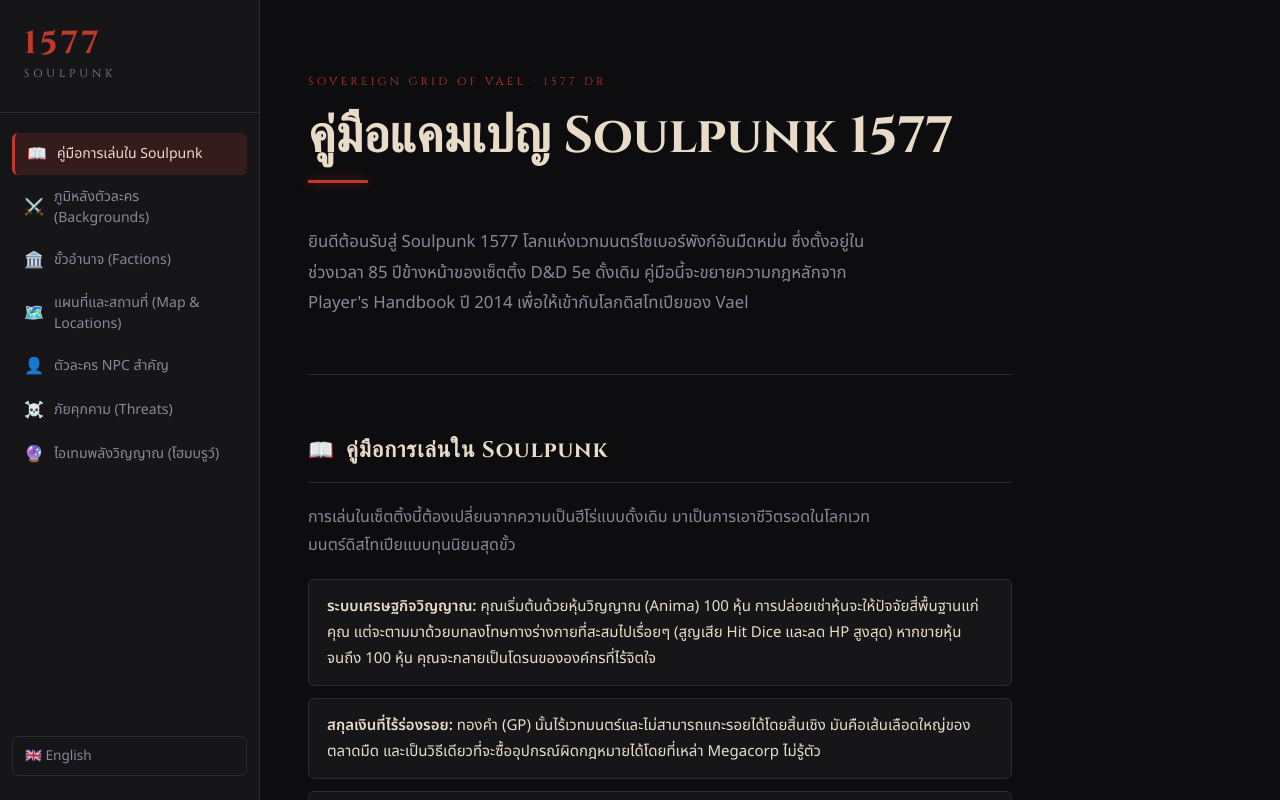
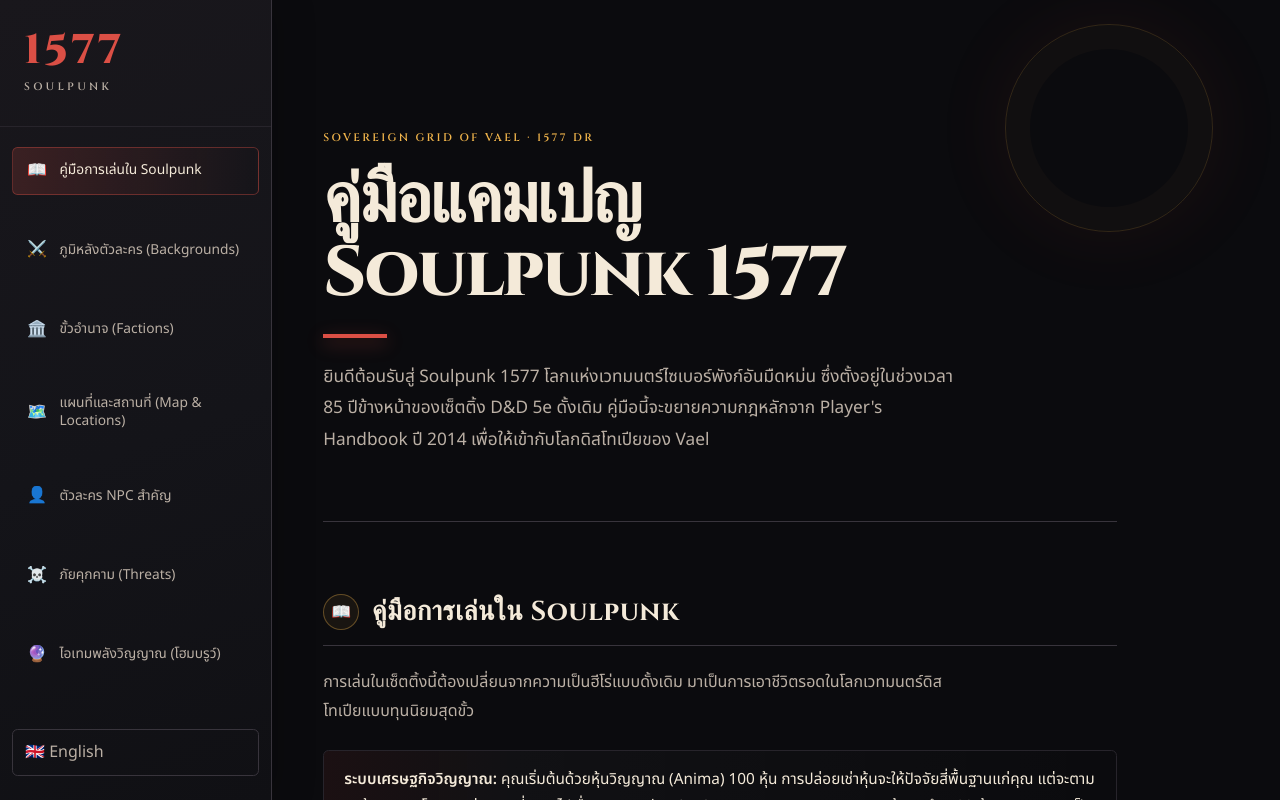
Before and after one commit to peerapongsm/soulpunk-playbook, a React (Vite) app: page / in a window 1280 px wide. Shown: the top 800 px of the page. Built offline with nearby package versions, Linux system fonts and the light colour scheme.

Commit message:
Polish Soulpunk guide UX

```diff
--- a/src/App.css
+++ b/src/App.css
@@ -1,377 +1,96 @@
-@import url('https://fonts.googleapis.com/css2?family=Cinzel:wght@400;700&family=Noto+Sans+Thai:wght@400;600&family=Noto+Sans:wght@400;600&display=swap');
+@import url('https://fonts.googleapis.com/css2?family=Cinzel:wght@400;600;700;800&family=Noto+Sans+Thai:wght@400;500;600&family=Noto+Sans:wght@400;500;600&display=swap');
 
-/* ─── Tokens ──────────────────────────────────────────── */
 :root {
-  --bg:        #0d0d0f;
-  --surface:   #161619;
-  --border:    #2a2a30;
-  --crimson:   #c0392b;
-  --amber:     #e8a020;
-  --parchment: #e8dcc8;
-  --muted:     #888898;
-  --sidebar-w: 260px;
+  --bg: #0b0b0e;
+  --surface: #141419;
+  --surface-raised: #1b1a20;
+  --border: #38343c;
+  --border-soft: #27242b;
+  --crimson: #db4f45;
+  --crimson-deep: #7d2529;
+  --amber: #f0b44b;
+  --parchment: #f4ead9;
+  --ink-muted: #bbb0a5;
+  --sidebar-w: 17rem;
   --font-display: 'Cinzel', serif;
-  --font-body:    'Noto Sans Thai', 'Noto Sans', sans-serif;
+  --font-body: 'Noto Sans Thai', 'Noto Sans', sans-serif;
+  --shadow-deep: 0 20px 44px rgb(0 0 0 / 0.25);
 }
 
-/* ─── Reset ───────────────────────────────────────────── */
-*, *::before, *::after { box-sizing: border-box; margin: 0; padding: 0; }
-html { scroll-behavior: smooth; }
+*, *::before, *::after { box-sizing: border-box; }
+html { scroll-behavior: smooth; overflow-x: clip; }
+body { margin: 0; min-width: 20rem; overflow-x: clip; background: var(--bg); color: var(--parchment); font-family: var(--font-body); font-size: 1rem; line-height: 1.8; }
+button { font: inherit; }
+button, a { -webkit-tap-highlight-color: transparent; }
+::selection { background: var(--crimson); color: var(--parchment); }
+::-webkit-scrollbar { width: 0.7rem; }
+::-webkit-scrollbar-track { background: var(--bg); }
+::-webkit-scrollbar-thumb { background: var(--border); border: 2px solid var(--bg); border-radius: 99px; }
+:focus-visible { outline: 3px solid var(--amber); outline-offset: 3px; }
 
-body {
-  background: var(--bg);
-  color: var(--parchment);
-  font-family: var(--font-body);
-  font-size: 1rem;
-  line-height: 1.75;
+.skip-link { position: fixed; top: 0.75rem; left: 0.75rem; z-index: 1000; padding: 0.5rem 0.75rem; background: var(--amber); color: var(--bg); font-weight: 700; transform: translateY(-150%); }
+.skip-link:focus { transform: translateY(0); }
+.lang-th { word-break: break-word; overflow-wrap: anywhere; }
+.layout { display: flex; min-height: 100vh; }
+.sidebar { position: fixed; inset: 0 auto 0 0; z-index: 100; display: flex; flex-direction: column; width: var(--sidebar-w); overflow-y: auto; background: linear-gradient(160deg, #19171c 0%, var(--surface) 55%, #101014 100%); border-right: 1px solid var(--border); box-shadow: 12px 0 32px rgb(0 0 0 / 0.15); padding: 2rem 0 1.5rem; }
+.sidebar-brand { padding: 0 1.5rem 1.75rem; margin-bottom: 1.25rem; border-bottom: 1px solid var(--border-soft); }
+.brand-year { display: block; color: var(--crimson); font-family: var(--font-display); font-size: 2.6rem; font-weight: 800; line-height: 0.9; letter-spacing: 0.08em; }
+.brand-name { display: block; margin-top: 0.55rem; color: var(--ink-muted); font-family: var(--font-display); font-size: 0.67rem; font-weight: 600; letter-spacing: 0.31em; }
+.nav-list { display: grid; gap: 0.25rem; flex: 1; margin: 0; padding: 0 0.75rem; list-style: none; }
+.nav-item { display: grid; grid-template-columns: 1.5rem minmax(0, 1fr); align-items: center; gap: 0.65rem; width: 100%; min-height: 2.8rem; padding: 0.55rem 0.75rem; border: 1px solid transparent; border-radius: 0.35rem; background: transparent; color: var(--ink-muted); cursor: pointer; text-align: left; transition: background-color 160ms ease-out, border-color 160ms ease-out, color 160ms ease-out, transform 160ms ease-out; }
+.nav-item:hover { border-color: var(--border); background: rgb(255 255 255 / 0.035); color: var(--parchment); transform: translateX(2px); }
+.nav-item.active { border-color: rgb(219 79 69 / 0.38); background: linear-gradient(90deg, rgb(219 79 69 / 0.18), transparent); color: var(--parchment); }
+.nav-icon { color: var(--amber); font-size: 1rem; text-align: center; }
+.nav-label { min-width: 0; font-size: 0.86rem; line-height: 1.35; }
+.lang-toggle { width: calc(100% - 1.5rem); min-height: 2.8rem; margin: 1.5rem 0.75rem 0; padding: 0.5rem 0.75rem; border: 1px solid var(--border); border-radius: 0.35rem; background: transparent; color: var(--ink-muted); cursor: pointer; text-align: left; transition: border-color 160ms ease-out, color 160ms ease-out, background-color 160ms ease-out; }
+.lang-toggle:hover { border-color: var(--amber); background: rgb(240 180 75 / 0.08); color: var(--amber); }
+
+.mobile-header, .nav-overlay { display: none; }
+.content { width: min(100% - var(--sidebar-w), 56rem); margin-left: var(--sidebar-w); padding: 0 clamp(1.5rem, 4vw, 4rem) 6rem; }
+.hero { position: relative; margin-bottom: 4.5rem; padding: clamp(4.5rem, 10vw, 8rem) 0 4rem; border-bottom: 1px solid var(--border); }
+.hero::before { position: absolute; inset: 1.5rem -6rem auto auto; width: 13rem; height: 13rem; border: 1px solid rgb(240 180 75 / 0.17); border-radius: 50%; box-shadow: inset 0 0 0 1.5rem rgb(240 180 75 / 0.025), 0 0 5rem rgb(219 79 69 / 0.08); content: ''; pointer-events: none; }
+.hero-era { position: relative; margin: 0 0 1rem; color: var(--amber); font-family: var(--font-display); font-size: 0.68rem; font-weight: 600; letter-spacing: 0.22em; }
+.hero-title { position: relative; max-width: 13ch; margin: 0; color: var(--parchment); font-family: var(--font-display); font-size: clamp(2.5rem, 5.5vw, 4.5rem); font-weight: 800; line-height: 1.04; letter-spacing: -0.025em; overflow-wrap: anywhere; }
+.hero-title::after { display: block; width: 4rem; height: 0.22rem; margin-top: 1.5rem; background: var(--crimson); box-shadow: 0 5px 18px rgb(219 79 69 / 0.45); content: ''; }
+.hero-intro { max-width: 64ch; margin: 1.5rem 0 0; color: var(--ink-muted); font-size: 1.08rem; line-height: 1.85; }
+.playbook-section { margin-bottom: 5rem; scroll-margin-top: 2rem; }
+.section-header { display: flex; align-items: center; gap: 0.8rem; margin-bottom: 1.4rem; padding-bottom: 0.9rem; border-bottom: 1px solid var(--border); }
+.section-icon { display: grid; place-items: center; flex: 0 0 2.25rem; width: 2.25rem; height: 2.25rem; border: 1px solid rgb(240 180 75 / 0.35); border-radius: 50%; background: rgb(240 180 75 / 0.06); font-size: 1rem; }
+.playbook-section h2, .subsection h3 { margin: 0; color: var(--parchment); font-family: var(--font-display); font-style: normal; }
+.playbook-section h2 { min-width: 0; font-size: clamp(1.25rem, 2.8vw, 1.7rem); line-height: 1.25; letter-spacing: 0.02em; overflow-wrap: anywhere; }
+.section-lead { max-width: 68ch; margin: 0 0 1.5rem; color: var(--ink-muted); }
+.entry-list { display: grid; gap: 0.75rem; margin: 0; padding: 0; list-style: none; }
+.entry-list li { padding: 1rem 1.1rem 1rem 1.25rem; border: 1px solid var(--border-soft); background: linear-gradient(90deg, rgb(219 79 69 / 0.08), rgb(255 255 255 / 0.025) 24%, transparent); border-radius: 0.35rem; font-size: 0.96rem; line-height: 1.75; }
+.entry-list li p { margin: 0; }
+.entry-list li strong { color: var(--parchment); font-weight: 600; }
+.entry-list li em { color: var(--amber); }
+.subsection { margin-top: 2rem; padding: 1.5rem; border: 1px solid var(--border); border-top: 2px solid var(--amber); background: var(--surface-raised); box-shadow: var(--shadow-deep); }
+.subsection h3 { margin-bottom: 0.75rem; color: var(--amber); font-size: 1.08rem; line-height: 1.4; letter-spacing: 0.03em; }
+.subsection p { max-width: 65ch; margin: 0 0 1rem; color: var(--ink-muted); }
+footer { margin-top: 6rem; padding-top: 1.5rem; border-top: 1px solid var(--border); color: var(--ink-muted); font-size: 0.78rem; letter-spacing: 0.05em; text-align: center; }
+
+@media (max-width: 48rem) {
+  .sidebar { width: min(19rem, calc(100vw - 3.5rem)); padding-top: 1.5rem; transform: translateX(-105%); transition: transform 200ms ease-out; }
+  .sidebar.open { transform: translateX(0); }
+  .mobile-header { position: fixed; inset: 0 0 auto; z-index: 200; display: grid; grid-template-columns: 2.75rem minmax(0, 1fr) 2.75rem; align-items: center; min-height: calc(4rem + env(safe-area-inset-top)); padding: env(safe-area-inset-top) 1rem 0; border-bottom: 1px solid var(--border); background: rgb(11 11 14 / 0.94); backdrop-filter: blur(14px); }
+  .hamburger, .lang-toggle-mobile { display: grid; place-items: center; width: 2.75rem; height: 2.75rem; border: 1px solid var(--border); border-radius: 0.35rem; background: transparent; color: var(--parchment); cursor: pointer; }
+  .hamburger { gap: 0.25rem; padding: 0.7rem; }
+  .hamburger span { display: block; width: 100%; height: 2px; background: currentColor; }
+  .mobile-title { min-width: 0; padding: 0 0.7rem; overflow: hidden; color: var(--parchment); font-family: var(--font-display); font-size: 0.88rem; font-weight: 700; letter-spacing: 0.08em; text-overflow: ellipsis; white-space: nowrap; text-align: center; }
+  .mobile-title em { color: var(--crimson); font-style: normal; }
+  .lang-toggle-mobile { color: var(--amber); font-size: 1rem; }
+  .nav-overlay { position: fixed; inset: 0; z-index: 99; display: block; background: rgb(0 0 0 / 0.62); backdrop-filter: blur(2px); }
+  .content { width: 100%; margin-left: 0; padding: calc(5rem + env(safe-area-inset-top)) clamp(1.25rem, 5vw, 2rem) max(4rem, env(safe-area-inset-bottom)); }
+  .hero { margin-bottom: 3.5rem; padding: 3.25rem 0 3rem; }
+  .hero::before { top: 1rem; right: -4rem; width: 9rem; height: 9rem; }
+  .hero-era { max-width: 28ch; font-size: 0.6rem; line-height: 1.6; letter-spacing: 0.16em; }
+  .hero-title { max-width: 11ch; font-size: clamp(2.2rem, 12vw, 3.4rem); }
+  .hero-intro { font-size: 1rem; }
+  .playbook-section { margin-bottom: 3.75rem; scroll-margin-top: 5.25rem; }
+  .section-header { align-items: flex-start; gap: 0.65rem; }
+  .section-icon { flex-basis: 2rem; width: 2rem; height: 2rem; }
+  .entry-list li { padding: 0.9rem 0.9rem 0.9rem 1rem; }
+  .subsection { margin-top: 1.5rem; padding: 1.15rem; }
 }
 
-/* Thai line-breaking */
-.lang-th {
-  word-break: keep-all;
-  overflow-wrap: normal;
-}
-
-/* ─── Layout ──────────────────────────────────────────── */
-.layout {
-  display: flex;
-  min-height: 100vh;
-}
-
-/* ─── Sidebar ─────────────────────────────────────────── */
-.sidebar {
-  position: fixed;
-  top: 0; left: 0; bottom: 0;
-  width: var(--sidebar-w);
-  background: var(--surface);
-  border-right: 1px solid var(--border);
-  display: flex;
-  flex-direction: column;
-  padding: 28px 0 24px;
-  z-index: 100;
-  overflow-y: auto;
-}
-
-.sidebar-brand {
-  padding: 0 24px 28px;
-  border-bottom: 1px solid var(--border);
-  margin-bottom: 20px;
-}
-
-.brand-year {
-  display: block;
-  font-family: var(--font-display);
-  font-size: 2rem;
-  font-weight: 700;
-  color: var(--crimson);
-  line-height: 1;
-  letter-spacing: 0.1em;
-}
-
-.brand-name {
-  display: block;
-  font-family: var(--font-display);
-  font-size: 0.7rem;
-  letter-spacing: 0.35em;
-  color: var(--muted);
-  margin-top: 4px;
-}
-
-.nav-list {
-  list-style: none;
-  flex: 1;
-  padding: 0 12px;
-}
-
-.nav-item {
-  display: flex;
-  align-items: center;
-  gap: 10px;
-  width: 100%;
-  padding: 9px 12px;
-  border-radius: 6px;
-  border: none;
-  background: transparent;
-  color: var(--muted);
-  font-family: var(--font-body);
-  font-size: 0.88rem;
-  text-align: left;
-  cursor: pointer;
-  transition: background 0.15s, color 0.15s;
-  margin-bottom: 2px;
-}
-
-.nav-item:hover {
-  background: rgba(192, 57, 43, 0.1);
-  color: var(--parchment);
-}
-
-.nav-item.active {
-  background: rgba(192, 57, 43, 0.18);
-  color: var(--parchment);
-  border-left: 3px solid var(--crimson);
-}
-
-.nav-icon { font-size: 1rem; flex-shrink: 0; }
-.nav-label { flex: 1; }
-
-.lang-toggle {
-  margin: 20px 12px 0;
-  padding: 9px 12px;
-  border: 1px solid var(--border);
-  border-radius: 6px;
-  background: transparent;
-  color: var(--muted);
-  font-family: var(--font-body);
-  font-size: 0.85rem;
-  cursor: pointer;
-  transition: border-color 0.15s, color 0.15s;
-  text-align: left;
-}
-
-.lang-toggle:hover {
-  border-color: var(--amber);
-  color: var(--amber);
-}
-
-/* ─── Mobile header ───────────────────────────────────── */
-.mobile-header {
-  display: none;
-  position: fixed;
-  top: 0; left: 0; right: 0;
-  height: 56px;
-  background: var(--surface);
-  border-bottom: 1px solid var(--border);
-  align-items: center;
-  padding: 0 16px;
-  z-index: 200;
-  gap: 12px;
-}
-
-.hamburger {
-  display: flex;
-  flex-direction: column;
-  gap: 5px;
-  background: none;
-  border: none;
-  cursor: pointer;
-  padding: 4px;
-}
-
-.hamburger span {
-  display: block;
-  width: 22px;
-  height: 2px;
-  background: var(--parchment);
-  border-radius: 2px;
-}
-
-.mobile-title {
-  flex: 1;
-  font-family: var(--font-display);
-  font-size: 1rem;
-  letter-spacing: 0.1em;
-  color: var(--parchment);
-}
-
-.mobile-title em {
-  color: var(--crimson);
-  font-style: normal;
-}
-
-.lang-toggle-mobile {
-  background: none;
-  border: 1px solid var(--border);
-  border-radius: 4px;
-  padding: 4px 8px;
-  font-size: 1rem;
-  cursor: pointer;
-}
-
-.nav-overlay {
-  display: none;
-  position: fixed;
-  inset: 0;
-  background: rgba(0,0,0,0.6);
-  z-index: 99;
-}
-
-/* ─── Main content ────────────────────────────────────── */
-.content {
-  margin-left: var(--sidebar-w);
-  flex: 1;
-  max-width: 800px;
-  padding: 0 48px 80px;
-}
-
-/* ─── Hero ────────────────────────────────────────────── */
-.hero {
-  padding: 72px 0 56px;
-  border-bottom: 1px solid var(--border);
-  margin-bottom: 56px;
-}
-
-.hero-era {
-  font-family: var(--font-display);
-  font-size: 0.7rem;
-  letter-spacing: 0.3em;
-  color: var(--crimson);
-  margin-bottom: 16px;
-}
-
-.hero-title {
-  font-family: var(--font-display);
-  font-size: clamp(2rem, 5vw, 3.2rem);
-  font-weight: 700;
-  color: var(--parchment);
-  line-height: 1.15;
-  margin-bottom: 24px;
-  position: relative;
-  display: inline-block;
-}
-
-.hero-title::after {
-  content: '';
-  display: block;
-  height: 3px;
-  width: 60px;
-  background: var(--crimson);
-  margin-top: 14px;
-  box-shadow: 0 0 12px rgba(192, 57, 43, 0.6);
-}
-
-.hero-intro {
-  max-width: 60ch;
-  color: var(--muted);
-  font-size: 1.05rem;
-  line-height: 1.8;
-  margin-top: 20px;
-}
-
-/* ─── Sections ────────────────────────────────────────── */
-.playbook-section {
-  margin-bottom: 64px;
-  scroll-margin-top: 32px;
-}
-
-.section-header {
-  display: flex;
-  align-items: center;
-  gap: 12px;
-  margin-bottom: 20px;
-  padding-bottom: 12px;
-  border-bottom: 1px solid var(--border);
-}
-
-.section-icon {
-  font-size: 1.3rem;
-}
-
-.playbook-section h2 {
-  font-family: var(--font-display);
-  font-size: 1.4rem;
-  font-weight: 700;
-  color: var(--parchment);
-  letter-spacing: 0.04em;
-}
-
-.section-lead {
-  color: var(--muted);
-  margin-bottom: 20px;
-  max-width: 65ch;
-}
-
-/* ─── Subsections ─────────────────────────────────────── */
-.subsection {
-  margin-top: 28px;
-  padding: 20px 24px;
-  background: var(--surface);
-  border: 1px solid var(--border);
-  border-radius: 6px;
-  border-left: 3px solid var(--amber);
-}
-
-.subsection h3 {
-  font-family: var(--font-display);
-  font-size: 1rem;
-  font-weight: 700;
-  color: var(--amber);
-  letter-spacing: 0.05em;
-  margin-bottom: 10px;
-}
-
-.subsection p {
-  color: var(--muted);
-  margin-bottom: 12px;
-  max-width: 62ch;
-}
-
-/* ─── Entry list ──────────────────────────────────────── */
-.entry-list {
-  list-style: none;
-  padding: 0;
-  display: flex;
-  flex-direction: column;
-  gap: 12px;
-}
-
-.entry-list li {
-  padding: 14px 18px;
-  background: var(--surface);
-  border: 1px solid var(--border);
-  border-radius: 6px;
-  font-size: 0.94rem;
-  line-height: 1.7;
-}
-
-.entry-list li p { margin: 0; }
-
-.entry-list li strong {
-  color: var(--parchment);
-  font-weight: 600;
-}
-
-.entry-list li em {
-  color: var(--amber);
-  font-style: italic;
-}
-
-/* ─── Footer ──────────────────────────────────────────── */
-footer {
-  margin-top: 80px;
-  padding-top: 24px;
-  border-top: 1px solid var(--border);
-  color: var(--muted);
-  font-size: 0.82rem;
-  letter-spacing: 0.05em;
-  text-align: center;
-}
-
-/* ─── Responsive ──────────────────────────────────────── */
-@media (max-width: 768px) {
-  .sidebar {
-    transform: translateX(-100%);
-    transition: transform 0.25s ease;
-  }
-
-  .sidebar.open {
-    transform: translateX(0);
-  }
-
-  .mobile-header {
-    display: flex;
-  }
-
-  .nav-overlay {
-    display: block;
-  }
-
-  .content {
-    margin-left: 0;
-    padding: 80px 20px 60px;
-  }
-
-  .hero {
-    padding: 32px 0 40px;
-  }
-}
+@media (prefers-reduced-motion: reduce) { *, *::before, *::after { scroll-behavior: auto !important; transition-duration: 0.01ms !important; animation-duration: 0.01ms !important; } }
--- a/src/App.jsx
+++ b/src/App.jsx
@@ -45,8 +45,9 @@
 
   return (
     <div className={`layout ${lang === 'th' ? 'lang-th' : ''}`}>
+      <a className="skip-link" href="#guide-content">Skip to guide</a>
       {/* Sidebar */}
-      <nav className={`sidebar ${navOpen ? 'open' : ''}`}>
+      <nav id="guide-navigation" className={`sidebar ${navOpen ? 'open' : ''}`} aria-label="Campaign guide sections">
         <div className="sidebar-brand">
           <span className="brand-year">1577</span>
           <span className="brand-name">SOULPUNK</span>
@@ -67,6 +68,7 @@
         <button
           className="lang-toggle"
           onClick={() => setLang(lang === 'en' ? 'th' : 'en')}
+          aria-label={lang === 'en' ? 'Switch to Thai' : 'Switch to English'}
         >
           {lang === 'en' ? '🇹🇭 ภาษาไทย' : '🇬🇧 English'}
         </button>
@@ -74,13 +76,20 @@
 
       {/* Mobile header */}
       <header className="mobile-header">
-        <button className="hamburger" onClick={() => setNavOpen(!navOpen)} aria-label="Toggle menu">
+        <button
+          className="hamburger"
+          onClick={() => setNavOpen(!navOpen)}
+          aria-label="Toggle menu"
+          aria-expanded={navOpen}
+          aria-controls="guide-navigation"
+        >
           <span /><span /><span />
         </button>
         <span className="mobile-title">SOULPUNK <em>1577</em></span>
         <button
           className="lang-toggle-mobile"
           onClick={() => setLang(lang === 'en' ? 'th' : 'en')}
+          aria-label={lang === 'en' ? 'Switch to Thai' : 'Switch to English'}
         >
           {lang === 'en' ? '🇹🇭' : '🇬🇧'}
         </button>
@@ -89,7 +98,7 @@
       {navOpen && <div className="nav-overlay" onClick={() => setNavOpen(false)} />}
 
       {/* Main content */}
-      <main className="content">
+      <main className="content" id="guide-content">
         {/* Hero */}
         <div className="hero">
           <p className="hero-era">SOVEREIGN GRID OF VAEL · 1577 DR</p>
```
